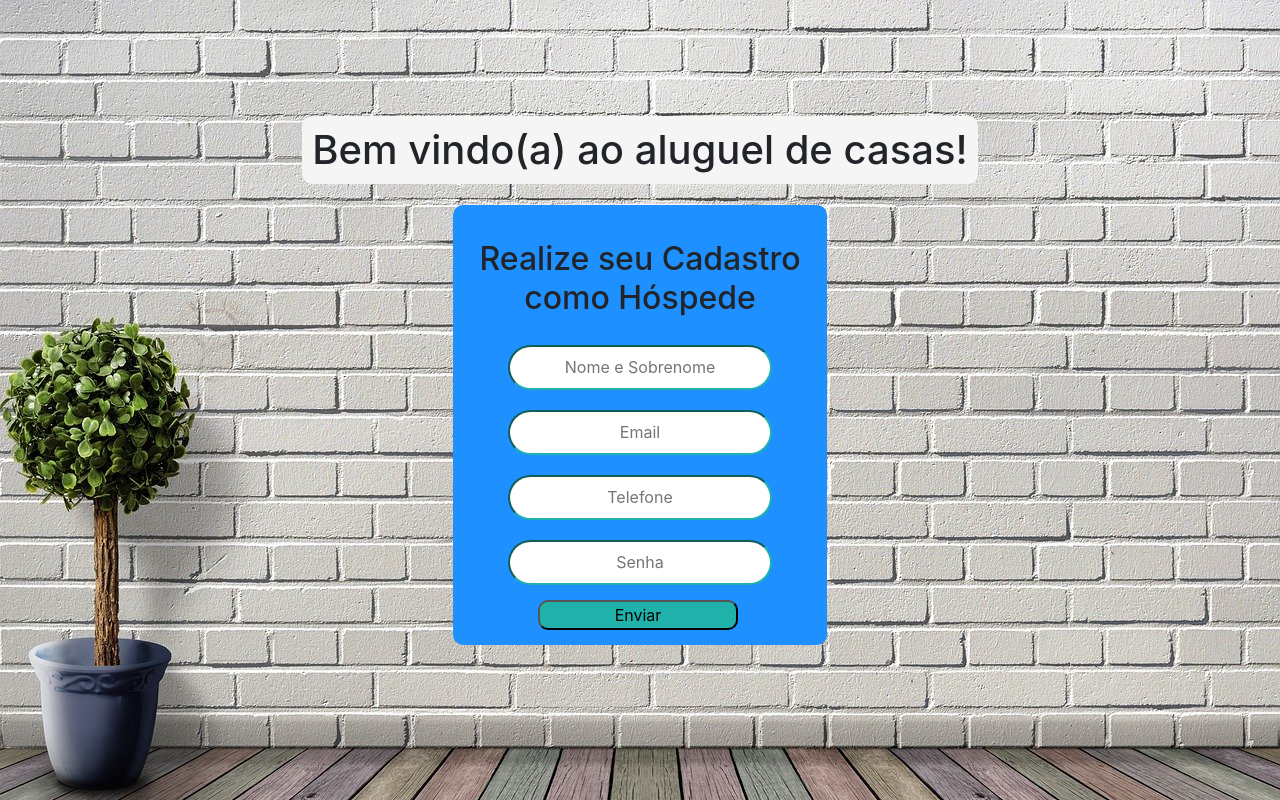
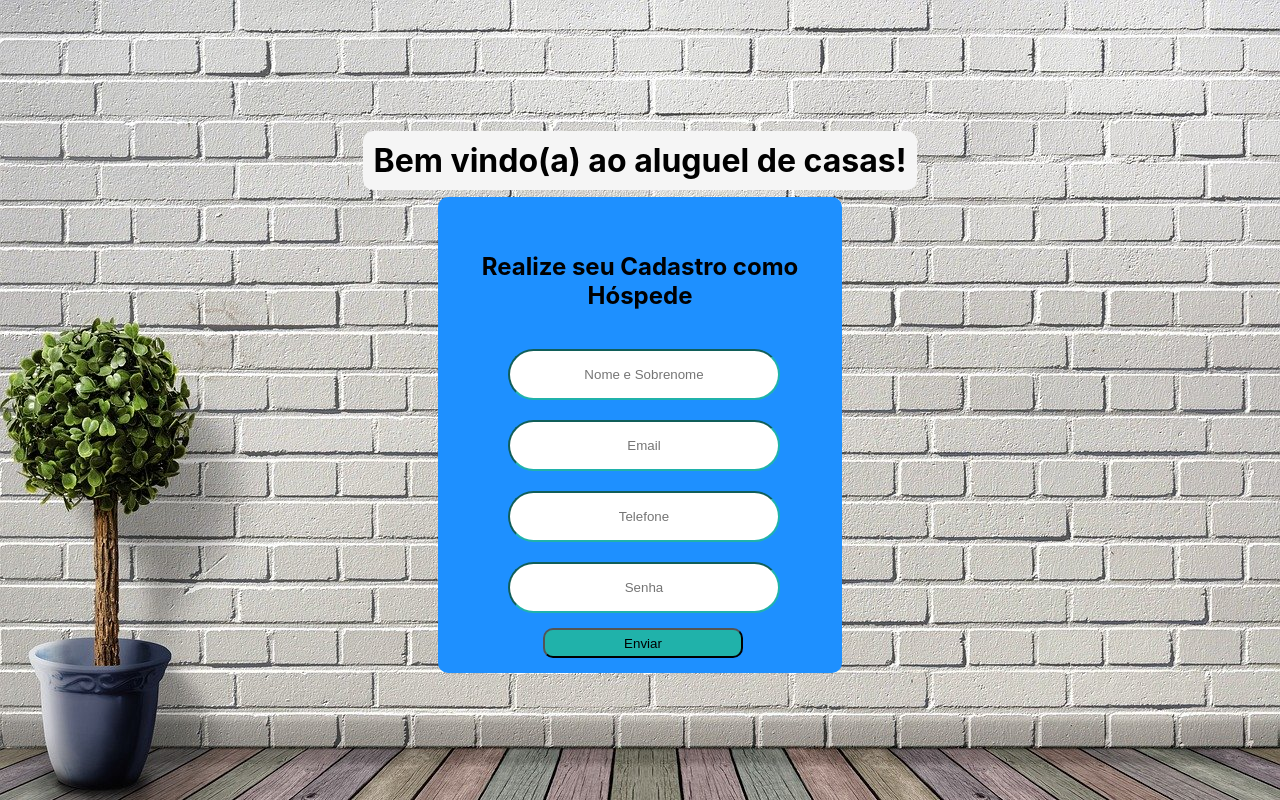
Before and after one commit to NicoleSF/desafio-airbnb, a React (Create React App) app in the folder desafio_airbnb/: page / in a window 1280 px wide. Built offline with nearby package versions, Linux system fonts and the light colour scheme.

Commit message:
sem bootstrap

```diff
--- a/desafio_airbnb/src/index.css
+++ b/desafio_airbnb/src/index.css
@@ -1,4 +1,4 @@
-@import 'bootstrap/dist/css/bootstrap.min.css';
+
 
 body {
   margin: 0;
@@ -56,7 +56,7 @@ code {
   padding: 15px;
   background-color:#1E90FF;
   border-radius: 10px;
-  margin-top: 50px;
+  margin-top: 70px;
 
 
 }
@@ -81,7 +81,7 @@ code {
   height: 30px;
   border-radius: 10px;
   text-align: center;
-  margin-left: 70px;
+  margin-left: 90px;
   margin-top: 15px;
   background-color: #20B2AA;
 
```
